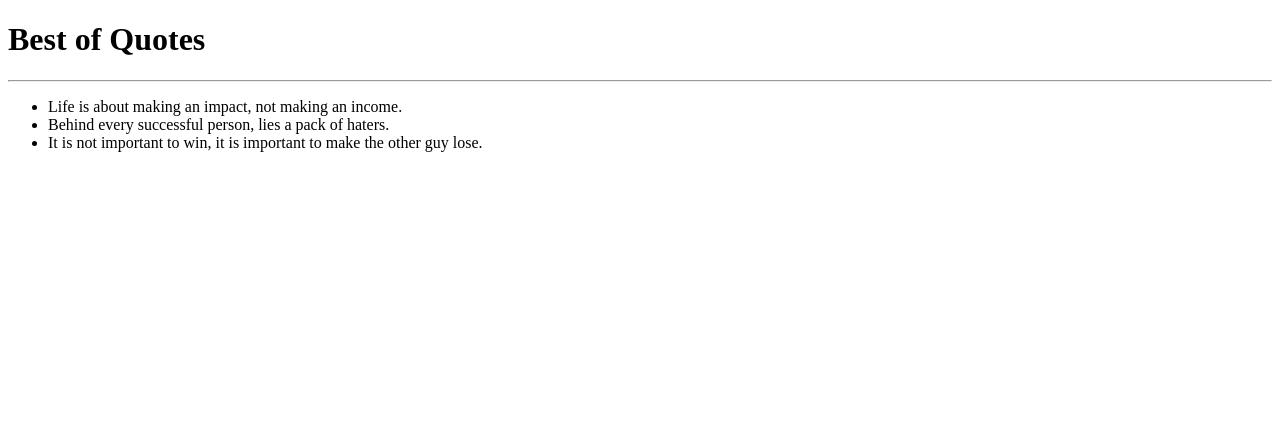
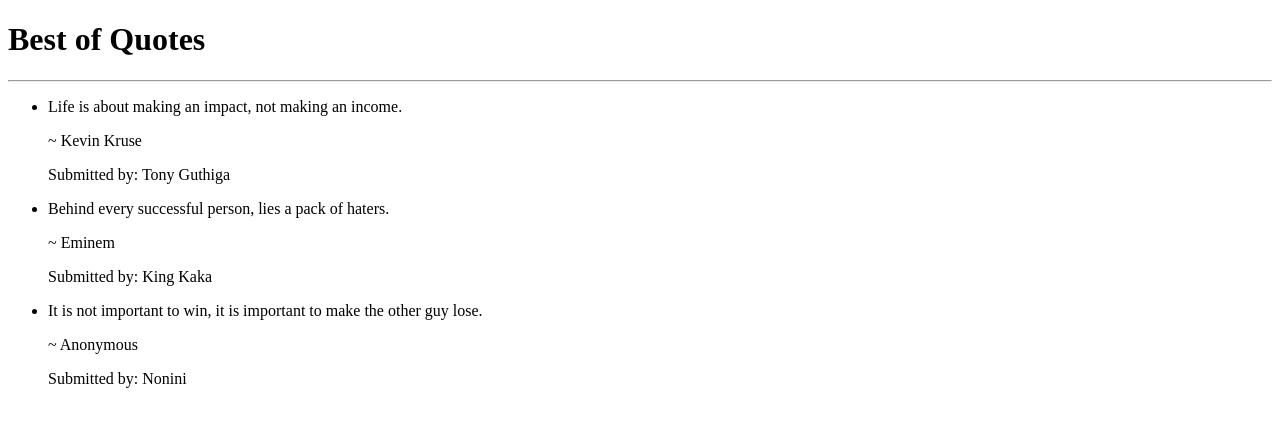
Before and after one commit to tonyguthiga/Best-of-Quotes, an Angular app: page / in a window 1280 px wide. Shown: the top 426 px of the page. Built offline with nearby package versions, Linux system fonts and the light colour scheme.

Commit message:
A link for binding and to display details from parent component

```diff
--- a/src/app/quote/quote.component.html
+++ b/src/app/quote/quote.component.html
@@ -4,6 +4,7 @@
     <ul>
         <li *ngFor='let quote of quotes'>
             {{quote.name}}
+            <app-quote-detail [quote]='quote'></app-quote-detail>
         </li>
     </ul>
 </div>
```
